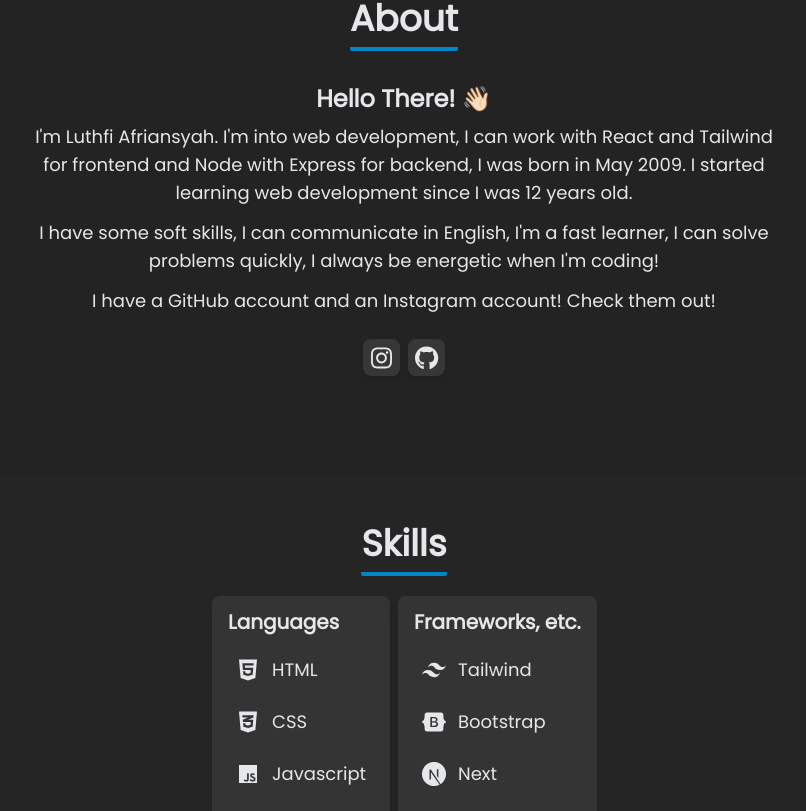
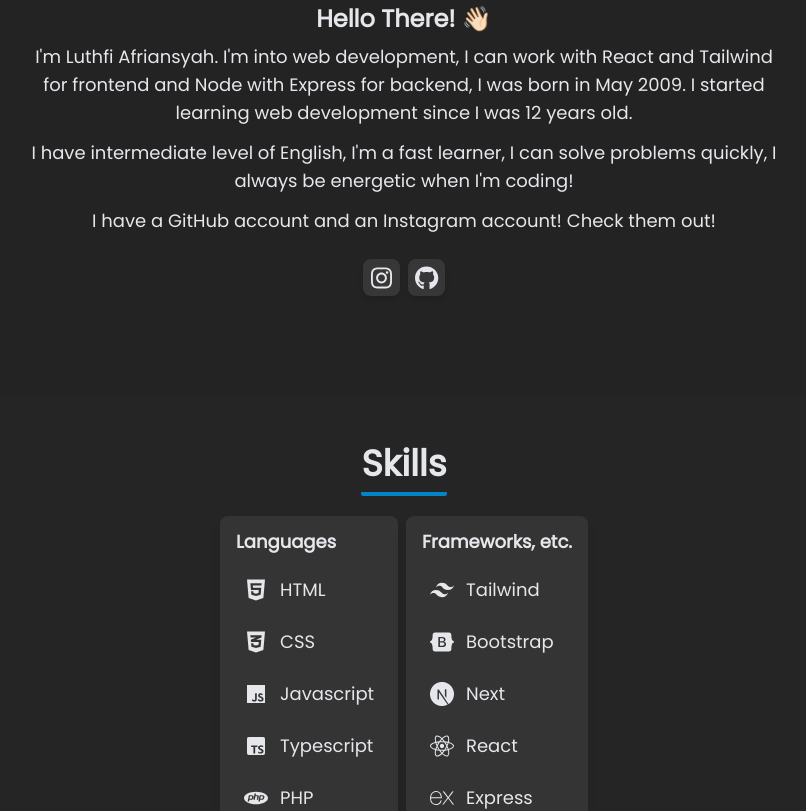
Before and after one commit to luthpi/old-portfolio, a React (Vite) app: page /#contact in a window 1280 px wide. Shown: the part 849-1660 px from the top of the page, without its empty margins (236-1042 px from the left). Built offline with nearby package versions, Linux system fonts and the light colour scheme.

Commit message:
nav changes etc

```diff
--- a/src/components/About.jsx
+++ b/src/components/About.jsx
@@ -44,7 +44,7 @@ const About = () => {
             Hello There! 👋🏻
           </h1>
           <div
-            className="mx-auto mb-2 flex flex-col gap-3 text-center text-lg md:w-[75%]"
+            className="mx-auto mb-2 flex flex-col gap-3 text-center text-[15px] md:w-[75%] md:text-lg"
             data-aos="fade-right"
           >
             <span>
@@ -54,9 +54,8 @@ const About = () => {
               was 12 years old.
             </span>
             <span>
-              I have some soft skills, I can communicate in English, I'm a fast
-              learner, I can solve problems quickly, I always be energetic when
-              I'm coding!
+              I have intermediate level of English, I'm a fast learner, I can
+              solve problems quickly, I always be energetic when I'm coding!
             </span>
             <span>
               I have a GitHub account and an Instagram account! Check them out!
--- a/src/components/Home.jsx
+++ b/src/components/Home.jsx
@@ -29,7 +29,7 @@ const Home = () => {
     <div
       id="home"
       ref={home}
-      className="custom-transition box-border h-[100vh] w-full bg-[#202020]"
+      className="custom-transition box-border h-[90vh] w-full bg-[#202020]"
     >
       <div className="custom-transition mx-auto flex h-full max-w-[1000px] flex-col items-center justify-center px-8 text-white md:px-20">
         <img
--- a/src/components/MobileNav.jsx
+++ b/src/components/MobileNav.jsx
@@ -5,6 +5,7 @@ import { AiOutlineHome } from "react-icons/ai";
 import { BsPerson } from "react-icons/bs";
 import { HiOutlineComputerDesktop } from "react-icons/hi2";
 import { AiOutlineFolderOpen, AiOutlineMail } from "react-icons/ai";
+import { BiSolidChevronsRight } from "react-icons/bi";
 
 const MobileNav = () => {
   const [nav, setNav] = useState(false);
@@ -26,47 +27,54 @@ text-3xl md:hidden"
         ref={ref}
         className={
           !nav
-            ? "mnshadow fixed -right-[100vh] top-0 box-border flex h-[100vh] w-[40vw] flex-col items-center justify-start border-l-[2px] border-gray-500 bg-[#161616] pt-9 shadow-2xl md:hidden"
-            : "mnshadow fixed right-0 top-0 box-border flex h-[100vh] w-[40vw] flex-col items-center justify-start  border-l-[2px] border-gray-500 bg-[#161616] pt-9 md:hidden"
+            ? "mnshadow fixed -right-[100vh] top-0 box-border flex h-fit w-[45vw] flex-col items-center justify-center rounded-bl-2xl border-b-[2px] border-l-[2px] border-gray-400 bg-[#161616] pb-10 pt-6 shadow-2xl md:hidden"
+            : "mnshadow fixed right-0 top-0 box-border flex h-fit w-[45vw] flex-col items-center justify-center rounded-bl-2xl border-b-[2px] border-l-[2px] border-gray-400 bg-[#161616] pb-10 pt-6 md:hidden"
         }
       >
-        <ul className="flex flex-col items-start justify-center gap-3">
+        <ul className="flex flex-col items-start justify-center gap-[7px] text-lg">
           <li
             onClick={navClick}
-            className="custom-transition flex items-center justify-between gap-2 text-2xl hover:scale-110 hover:text-gray-300"
+            className="custom-transition flex items-center justify-between gap-2  hover:scale-110 hover:text-gray-300"
           >
             <AiOutlineHome />
             <a href="#home"> Home</a>
           </li>
           <li
             onClick={navClick}
-            className="custom-transition flex items-center justify-between gap-2 text-2xl hover:scale-110 hover:text-gray-300"
+            className="custom-transition flex items-center justify-between gap-2  hover:scale-110 hover:text-gray-300"
           >
             <BsPerson />
             <a href="#about"> About</a>
           </li>
           <li
             onClick={navClick}
-            className="custom-transition flex items-center justify-between gap-2 text-2xl hover:scale-110 hover:text-gray-300"
+            className="custom-transition flex items-center justify-between gap-2  hover:scale-110 hover:text-gray-300"
           >
             <HiOutlineComputerDesktop />
             <a href="#skills"> Skills</a>
           </li>
           <li
             onClick={navClick}
-            className="custom-transition flex items-center justify-between gap-2 text-2xl hover:scale-110 hover:text-gray-300"
+            className="custom-transition flex items-center justify-between gap-2  hover:scale-110 hover:text-gray-300"
           >
             <AiOutlineFolderOpen />
             <a href="#projects"> Projects</a>
           </li>
           <li
             onClick={navClick}
-            className="custom-transition flex items-center justify-between gap-2 text-2xl hover:scale-110 hover:text-gray-300"
+            className="custom-transition flex items-center justify-between gap-2  hover:scale-110 hover:text-gray-300"
           >
             <AiOutlineMail />
             <a href="#contact"> Contact</a>
           </li>
         </ul>
+        <button
+          aria-label="button"
+          onClick={navClick}
+          className="absolute -bottom-5 w-fit rounded-full border-[2px] border-gray-400 bg-[#202020] p-2 text-xl"
+        >
+          <BiSolidChevronsRight />
+        </button>
       </div>
     </>
   );
--- a/src/components/Skills.jsx
+++ b/src/components/Skills.jsx
@@ -30,6 +30,7 @@ const Skills = () => {
       history.pushState({}, "", "#skills");
     }
   }, [isIntersecting]);
+
   const langs = [
     { name: "HTML", ico: FaHtml5 },
     { name: "CSS", ico: FaCss3Alt },
@@ -63,7 +64,9 @@ const Skills = () => {
           className="custom-transition mt-3 flex w-full flex-col flex-wrap items-start rounded-lg bg-[#343434] px-4 py-3 shadow-lg md:w-fit"
           data-aos="flip-left"
         >
-          <h1 className="mb-2 text-xl font-semibold">Languages</h1>
+          <h1 className="mb-2 text-[17px] font-semibold md:text-lg">
+            Languages
+          </h1>
           {langs.map((lang) => {
             const Ico = lang.ico;
             return (
@@ -81,7 +84,9 @@ const Skills = () => {
           className="custom-transition mt-3 flex w-full flex-col flex-wrap items-start rounded-lg bg-[#343434] px-4 py-3 shadow-lg md:w-fit"
           data-aos="flip-right"
         >
-          <h1 className="mb-2 text-xl font-semibold">Frameworks, etc.</h1>
+          <h1 className="mb-2 text-[17px] font-semibold md:text-lg">
+            Frameworks, etc.
+          </h1>
           {fws.map((item) => {
             const Ico = item.ico;
             return (
--- a/src/components/UpButton.jsx
+++ b/src/components/UpButton.jsx
@@ -7,7 +7,7 @@ const UpButton = () => {
     <a
       href="#home"
       id="upButton"
-      className="fixed mb-[100vh] flex h-[40px] w-[40px] flex-col items-center justify-center rounded-full bg-sky-500 p-3 text-2xl text-white shadow-2xl hover:scale-110 hover:bg-sky-700"
+      className="fixed z-50 mb-[100vh] flex h-[45px] w-[45px] flex-col items-center justify-center rounded-full bg-sky-500 p-3 text-2xl text-white shadow-2xl hover:scale-110 hover:bg-sky-700"
       role="button"
       aria-label="Up Button"
     >
--- a/src/index.css
+++ b/src/index.css
@@ -94,5 +94,5 @@ img {
 }
 
 #mobileMenuToggle {
-  transition: all 0.5s ease-in-out;
+  transition: all 0.3s ease-in-out;
 }
```
